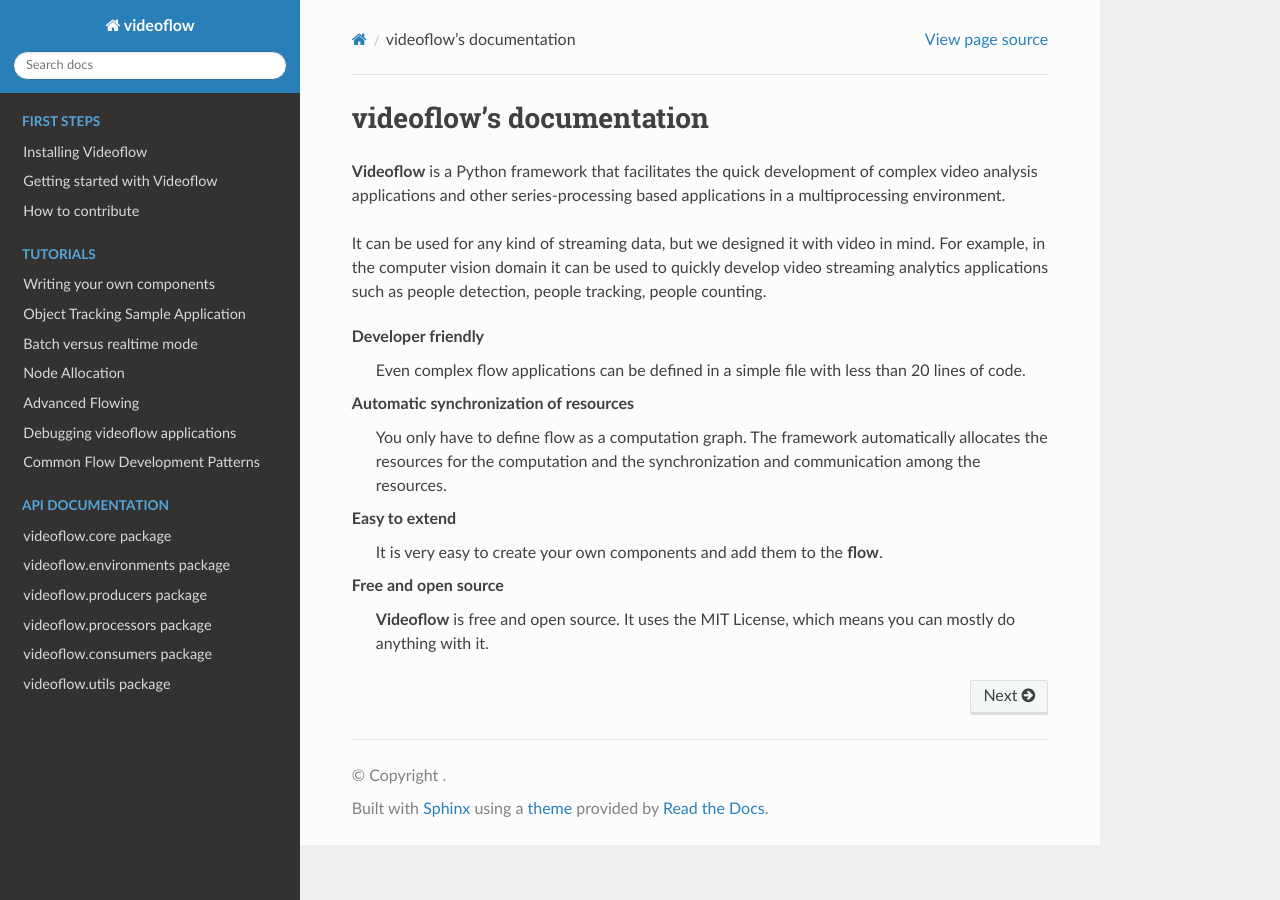
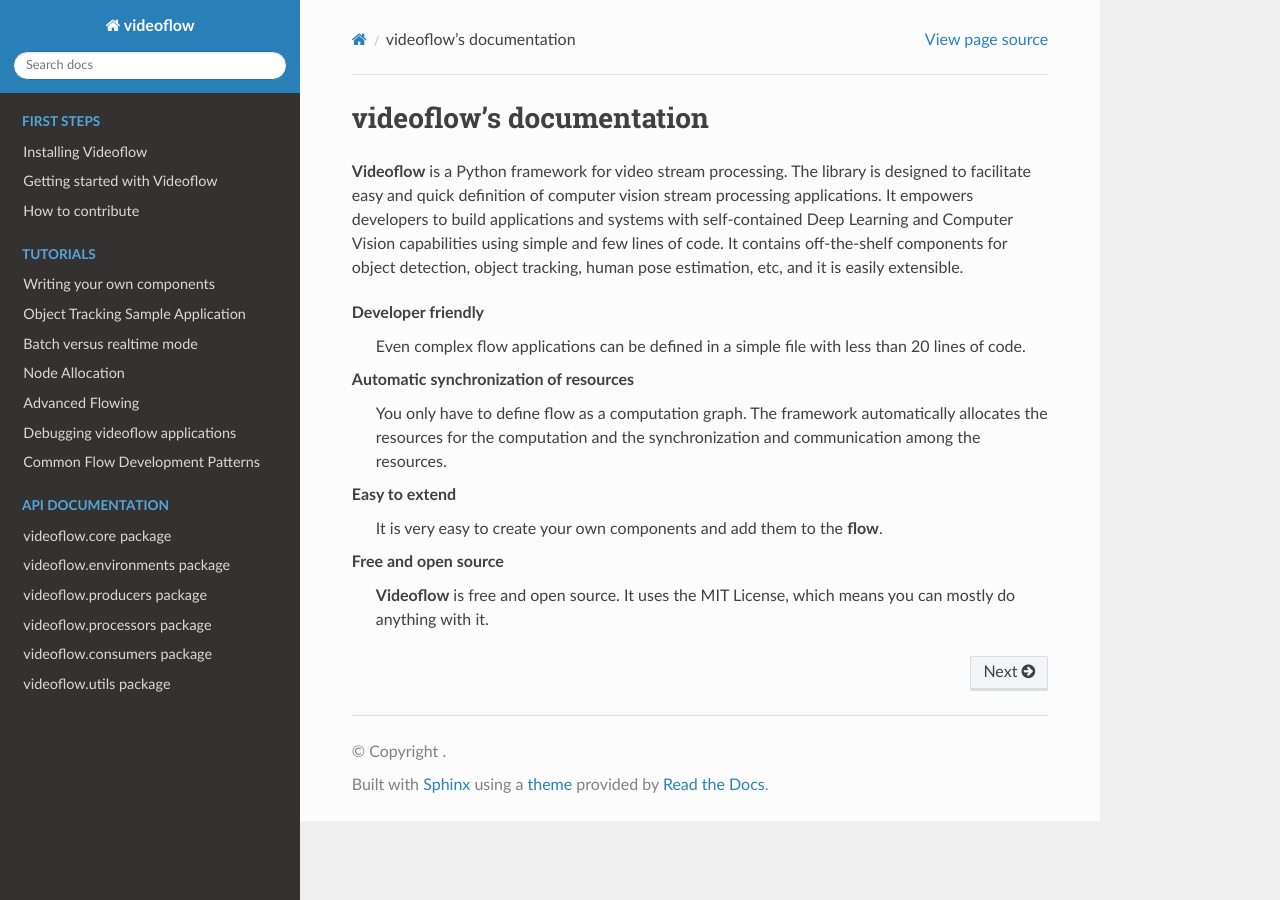
Before and after one commit to videoflow/videoflow, a Sphinx documentation site: the page built from docs/source/index.rst, in a window 1280 px wide. Built offline with Sphinx 7.4.7 and the Read the Docs theme 2.0.0, drawn with Linux system fonts in a browser that asks for light colours.

Commit message:
changed documentation

```diff
--- a/docs/source/index.rst
+++ b/docs/source/index.rst
@@ -4,9 +4,7 @@ videoflow's documentation
 .. meta::
    :description lang=en: video processing, video analytics framework, object detection, object tracking.
 
-**Videoflow** is a Python framework that facilitates the quick development of complex video analysis applications and other series-processing based applications in a multiprocessing environment.
-
-It can be used for any kind of streaming data, but we designed it with video in mind.  For example, in the computer vision domain it can be used to quickly develop video streaming analytics applications such as people detection, people tracking, people counting.
+**Videoflow** is a Python framework for video stream processing. The library is designed to facilitate easy and quick definition of computer vision stream processing applications. It empowers developers to build applications and systems with self-contained Deep Learning and Computer Vision capabilities using simple and few lines of code.  It contains off-the-shelf components for object detection, object tracking, human pose estimation, etc, and it is easily extensible.
 
 Developer friendly
     Even complex flow applications can be defined in a simple file with less than 20 lines of code.
```
Also changed, not shown: README.md (+3 -5 lines).
